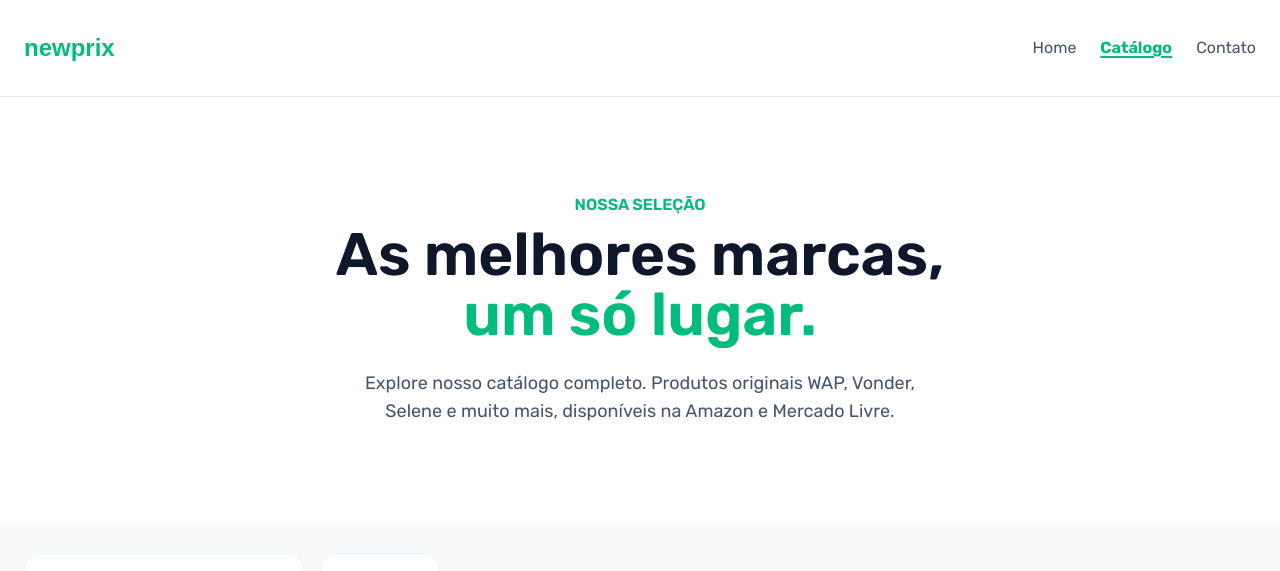
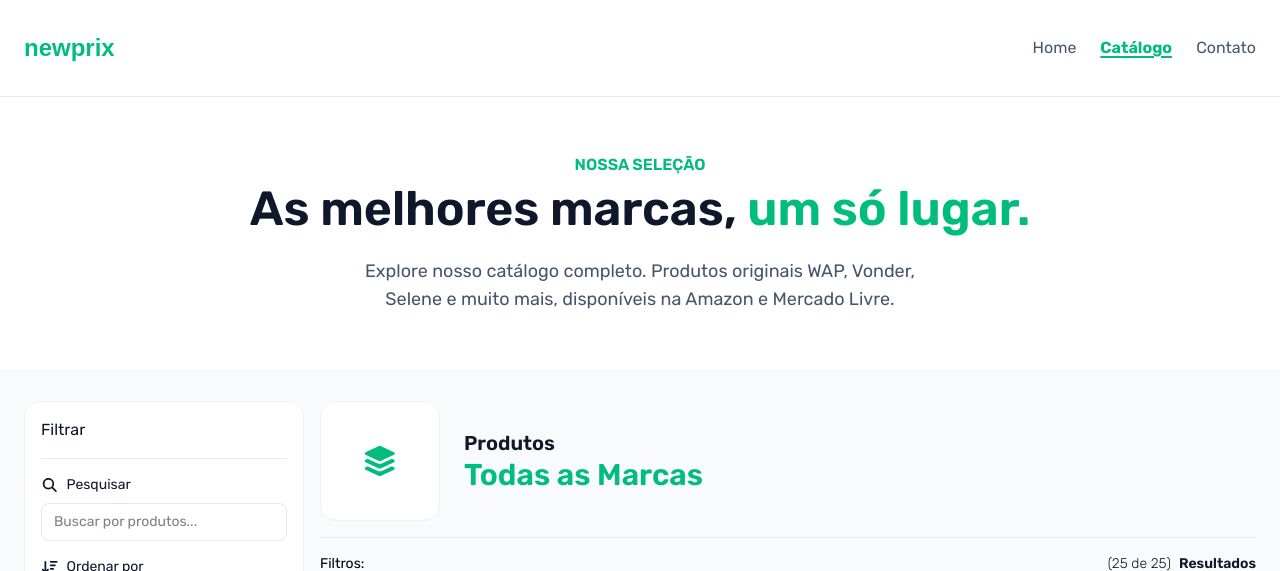
Before and after one commit to gabrielgua/newprix-landing, a Vue app: page /catalog in a window 1280 px wide. Shown: the top 571 px of the page. Built offline with nearby package versions, Linux system fonts and the light colour scheme; a web font is replaced by a local one.

Commit message:
chore: adjust y padding on the hero component of the CatalogView

```diff
--- a/src/views/CatalogView.vue
+++ b/src/views/CatalogView.vue
@@ -23,10 +23,10 @@
 </script>
 
 <template>
-  <Section ref="heroRef" centered class="bg-bg-base py-24!">
+  <Section ref="heroRef" centered class="bg-bg-base py-14!">
     <template #title>Nossa seleção</template>
     <template #title-hero>
-      <p class="mb-4 text-6xl max-w-[700px]">
+      <p class="mb-4 text-5xl ">
         As melhores marcas,
         <span class="text-primary">um só lugar.</span>
       </p>
```
